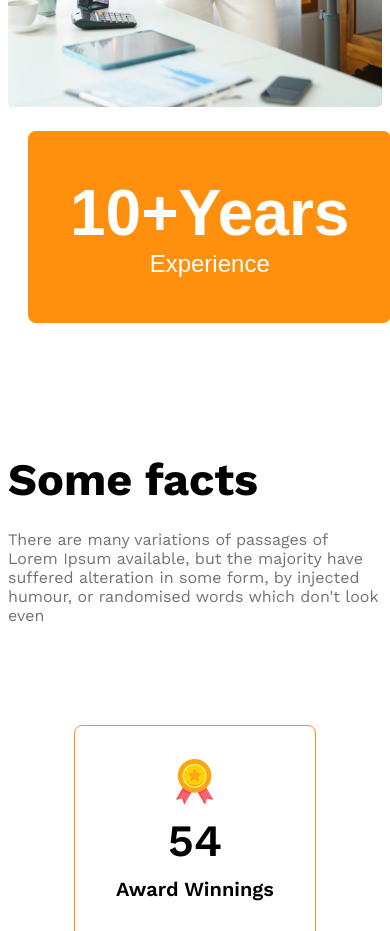
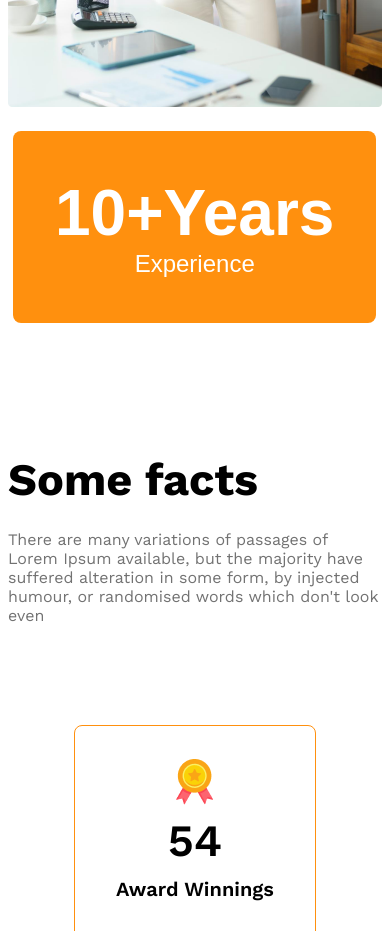
Before and after one commit to samfisher58/G3-architects-website, a plain HTML site: page index.html in a window 390 px wide. Shown: the part 4900-5831 px from the top of the page. Drawn offline with nearby package versions, Linux system fonts and the light colour scheme.

Commit message:
final push

```diff
--- a/styles/architects.css
+++ b/styles/architects.css
@@ -271,7 +271,7 @@ footer {
 
 #experience-badge {
     margin-top: 20px;
-    margin-left: 20px;
+    margin-left: 5px;
 }
 
 footer {
@@ -283,7 +283,7 @@ footer {
     padding: 0px;
 }
 }
-}
+
 
 /* medium size device */
 @media screen and (min-width: 576px) and (max-width :992px) {
```
